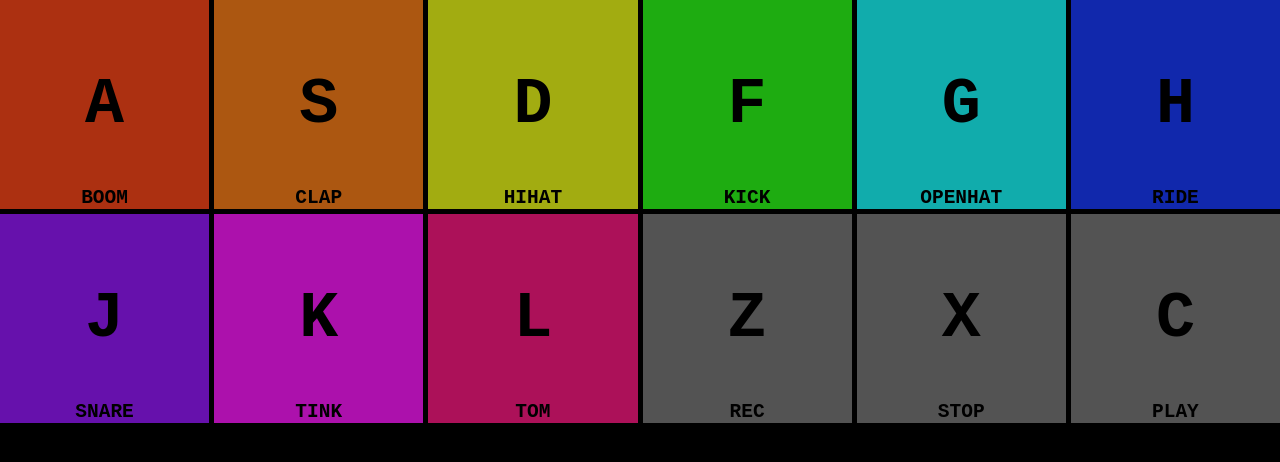
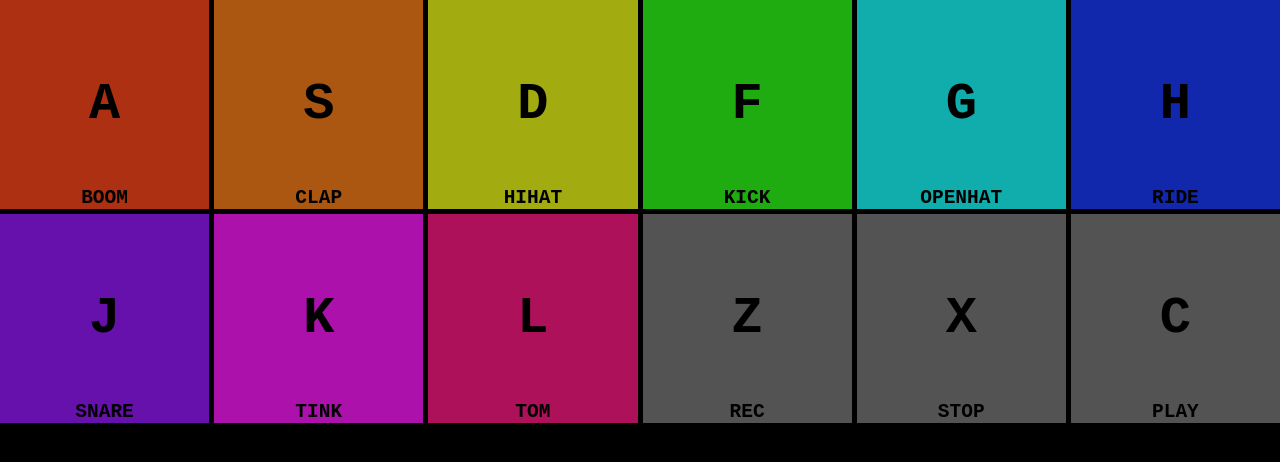
Before and after one commit to imseeeb/drumz-soundboard, a plain HTML site: page index.html in a window 1280 px wide. Drawn offline with Linux system fonts and the light colour scheme.

Commit message:
font adjustment

```diff
--- a/style.css
+++ b/style.css
@@ -48,7 +48,7 @@ span{
 }
 
 .key span{
-    font-size: 500%;
+    font-size: 400%;
     font-family: monospace;
     font-weight: 900;
 }
```
